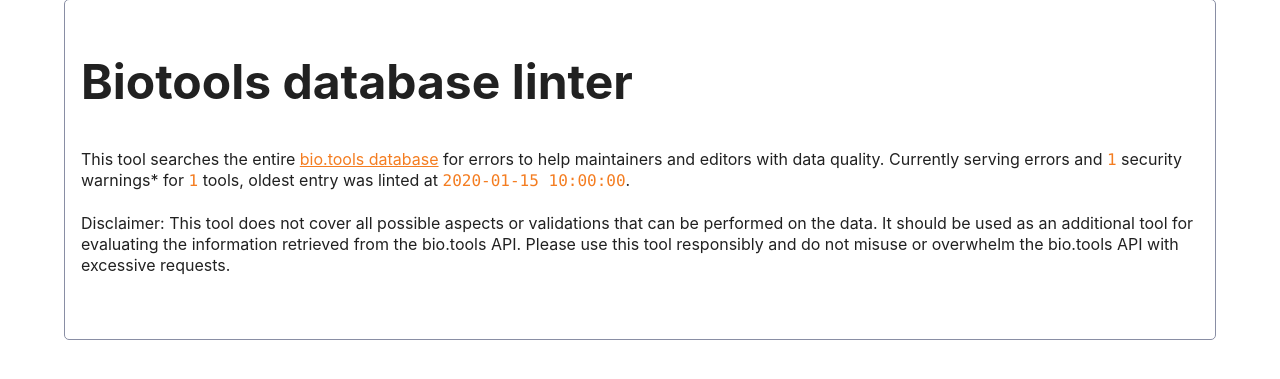
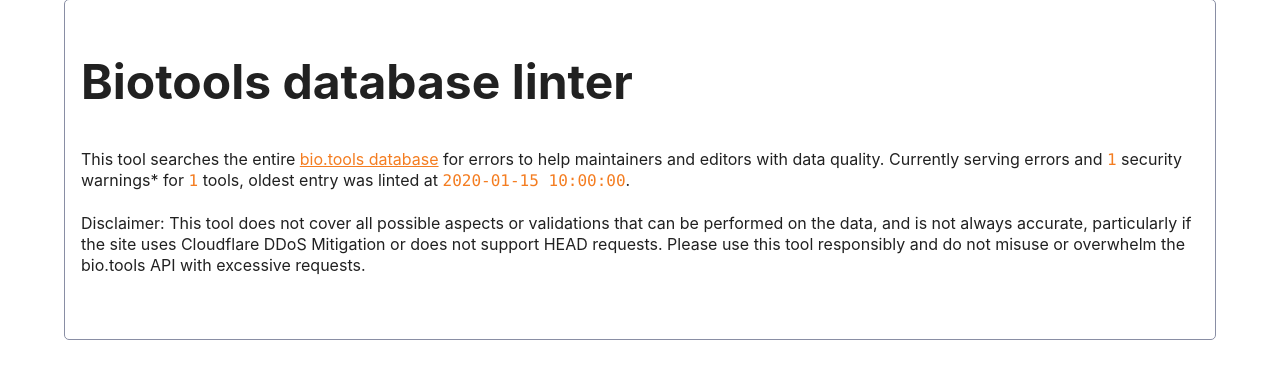
Before and after one commit to 3top1a/biotools-linter, a Python web app: template server/templates/index.html in a window 1280 px wide. Shown: the part 119-498 px from the top of the page. Run offline with Jinja, Linux system fonts and the light colour scheme; the template is opened without the code that fills it: most values are stand-ins (such as "Sample title", 1, 10 or a date in 2020); some libraries are stand-ins or nearby versions.

Commit message:
Updated site description

```diff
--- a/server/templates/index.html
+++ b/server/templates/index.html
@@ -16,8 +16,9 @@ content %}
         <br>
         <br>
 
-        Disclaimer: This tool does not cover all possible aspects or validations that can be performed on the data. It
-        should be used as an additional tool for evaluating the information retrieved from the bio.tools API.
+        Disclaimer: This tool does not cover all possible aspects or validations that can be performed on the data, and
+        is not always accurate, particularly if the site uses Cloudflare DDoS Mitigation or does not support HEAD
+        requests.
         Please use this tool responsibly and do not misuse or overwhelm the bio.tools API with excessive requests.
     </p>
 
@@ -60,8 +61,7 @@ content %}
                 }
 
                 // Add severity
-                if (severity_dropdown)
-                {
+                if (severity_dropdown) {
                     switch (severity_dropdown.value) {
                         case "High":
                             d.severity = 5
```
